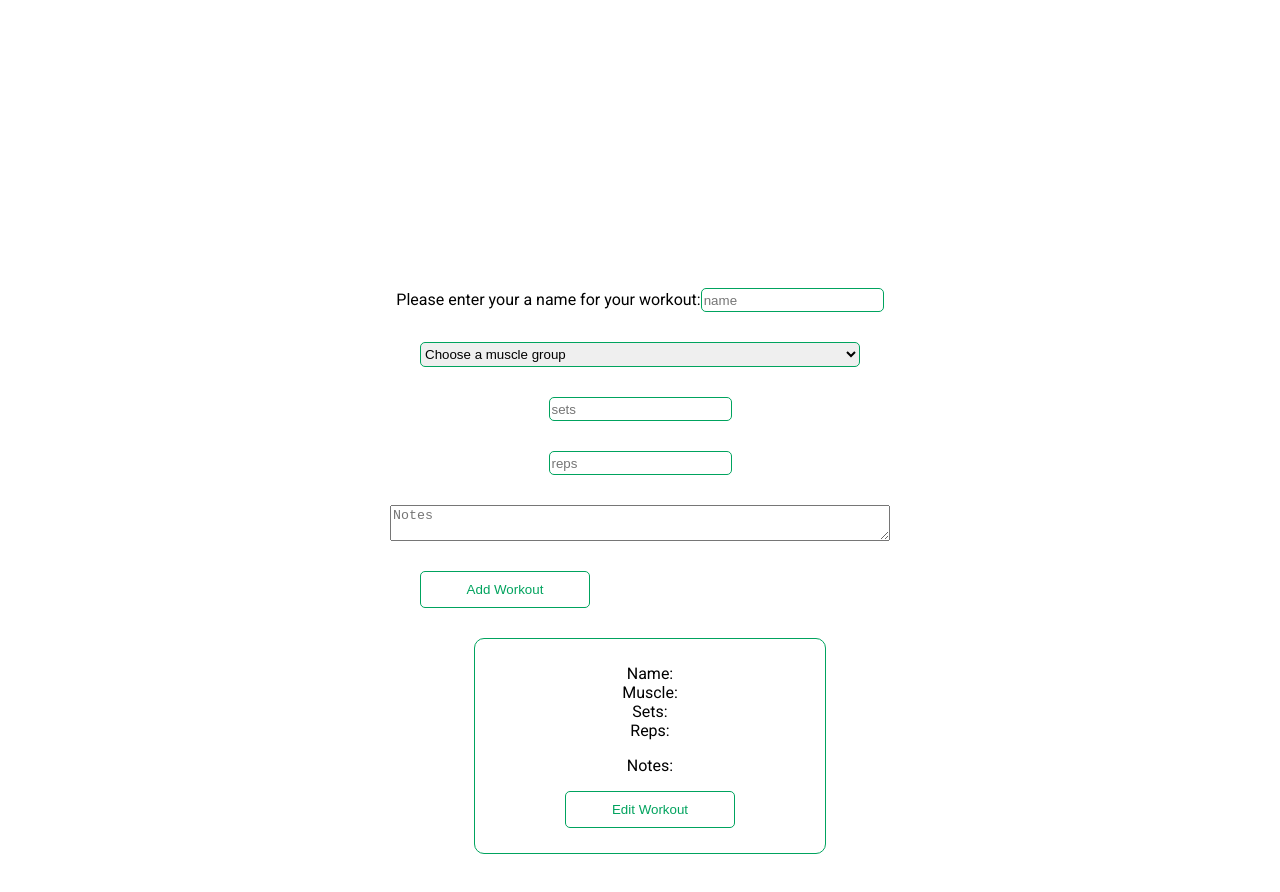
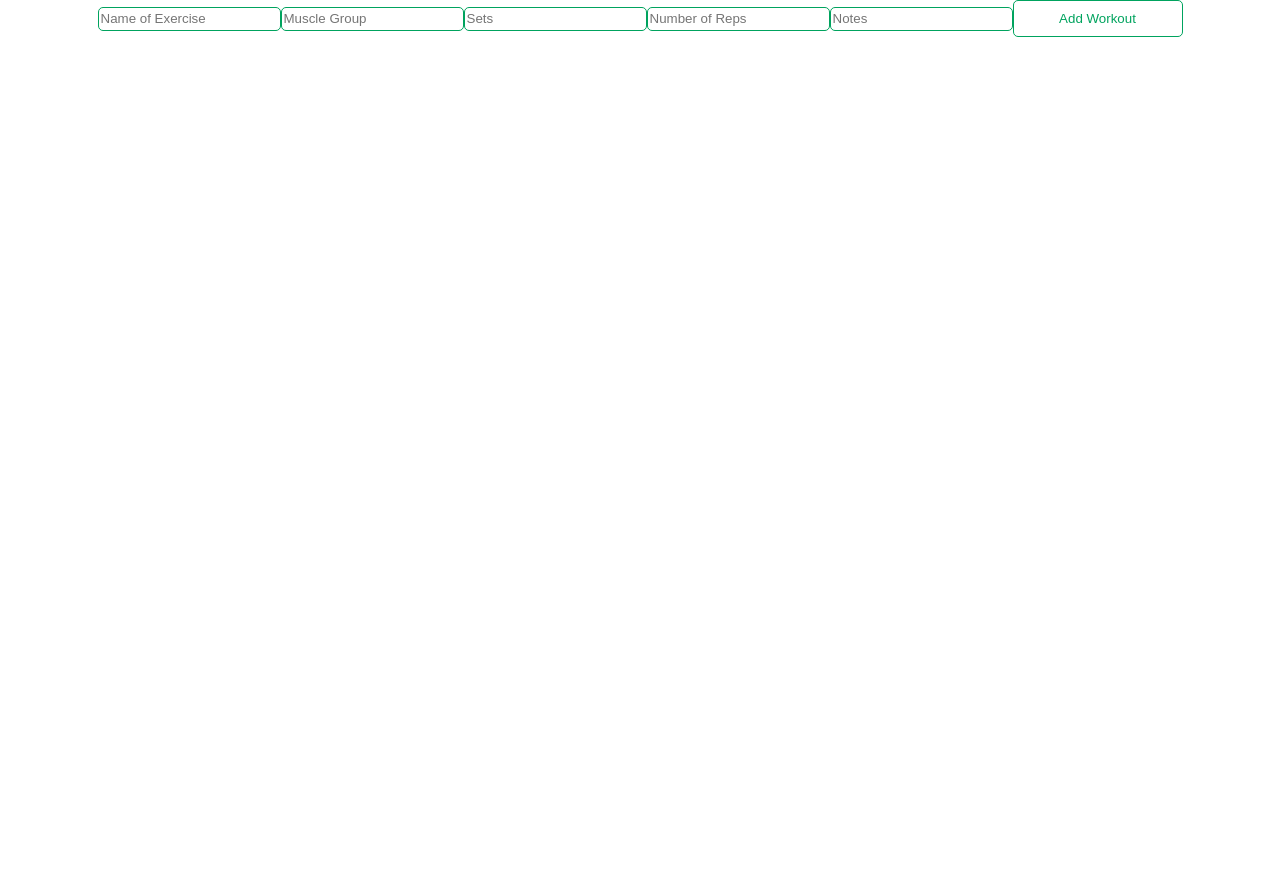
Before and after one commit to BuildWeek-WeightJournal/front-end, a React (Create React App) app in the folder front-end/: page /protected/add_workout in a window 1280 px wide. Shown: the top 892 px of the page. After the commit the page ends 800 px from the top, so only its background shows below. Built offline with nearby package versions, Linux system fonts and the light colour scheme; sample sign-in values are in the browser's storage.

Commit message:
Thursday

```diff
--- a/front-end/src/Components/SignUp.js
+++ b/front-end/src/Components/SignUp.js
@@ -1,6 +1,9 @@
 import React, { useState } from "react";
 import { axiosWithAuth } from "./utils/axiosWithAuth";
-import { Formik, Form, Field } from "formik";
+import { withFormik, Formik, Form, Field } from "formik";
+
+
+import * as Yup from "yup";
 
 const SignUp = props => {
   const [username, setUsername] = useState({
@@ -49,7 +52,7 @@ const SignUp = props => {
     if (username.username !== "" && password.password !== "") {
       setTimeout(() => {
         props.history.push("/login");
-      }, 400);
+      }, 1000);
     }
   };
 
@@ -105,4 +108,49 @@ const SignUp = props => {
   );
 };
 
-export default SignUp;
+const FormikUserForm = withFormik({
+  mapPropsToValues({ username, password }) {
+    return {
+      userName: username || "",
+      password: password || ""
+    };
+  },
+  validationSchema: Yup.object().shape({
+    username: Yup.string().required("User name is required"),
+    password: Yup.string()
+      .min(7, "Password must be 7 Characters")
+      .required("Pasword is required")
+  }),
+  handleSubmit(values, { resetForm, setErrors, setSubmitting, setStatus }) {
+    setTimeout(() => {
+      if (values.username === values.username) {
+        setErrors({ userName: "That user is already taken" });
+      } else {
+        resetForm();
+      }
+      setSubmitting(false);
+    }, 2000);
+
+    axiosWithAuth()
+      .post("/api/auth/register", values)
+      // axios
+      //   .post(
+      //     "https://weightliftingjournal-buildweek.herokuapp.com/api/auth/register",
+      //     values
+      //   )
+      .then(res => {
+        // console.log("Success", res);
+        setStatus(res.data.id);
+        resetForm();
+        console.log(res.data.id);
+      })
+      .catch(err => {
+        // console.log("The post requested: ", err.response);
+      });
+
+    console.log(values);
+  }
+})(SignUp);
+export default FormikUserForm;
+
+// export default SignUp;
--- a/front-end/src/Components/UserForm.js
+++ b/front-end/src/Components/UserForm.js
@@ -4,6 +4,7 @@ import { withFormik, Form, Field } from "formik";
 import * as Yup from "yup";
 import styled from "styled-components";
 import axios from "axios";
+import { axiosWithAuth } from "./utils/axiosWithAuth";
 
 const HeaderTwo = styled.h2`
   float: left;
@@ -43,12 +44,13 @@ const StyledLink = styled(Link)`
   color: whitesmoke;
 `;
 
-const UserForm = ({ values, errors, touched, isSubmitting, status }) => {
+const UserForm = ({ values, errors, touched, isSubmitting, status, props }) => {
   const [users, setUsers] = useState([]);
   useEffect(() => {
     // console.log("status has changed", status);
     status && setUsers(users => [...users, status]);
   }, [status]);
+
   return (
     <div>
       <HeaderTwo>WEIGHT-LIFTING-JOURNAL</HeaderTwo>
@@ -108,15 +110,19 @@ const FormikUserForm = withFormik({
       }
       setSubmitting(false);
     }, 2000);
-    axios
-      .post(
-        "https://weightliftingjournal-buildweek.herokuapp.com/api/users/",
-        values
-      )
+
+    axiosWithAuth()
+
+      axios
+        .post(
+          "https://weightliftingjournal-buildweek.herokuapp.com/api/auth/register",
+          values
+        )
       .then(res => {
         // console.log("Success", res);
         setStatus(res.data);
         resetForm();
+        console.log(res.data);
       })
       .catch(err => {
         // console.log("The post requested: ", err.response);
--- a/front-end/src/Components/workoutform.js
+++ b/front-end/src/Components/workoutform.js
@@ -1,151 +1,240 @@
-import React, { useState, useEffect } from "react";
+import React, { useState } from "react";
+import { connect } from "react-redux";
+import { postWorkout } from "..//actions/actions";
 
-// import anime from './anime-master/lib/anime.es.js';
+const WorkoutForm = props => {
+  const [workout, setWorkout] = useState({
+    workoutName: "",
+    muscle: "",
+    sets: "",
+    reps: "",
+    notes: ""
+  });
 
-import { withFormik, Form, Field } from "formik";
-import * as Yup from "yup";
-import axios from "axios";
-import {
-  Container,
-  Row,
-  Col,
-  Card,
-  CardTitle,
-  CardSubtitle,
-  CardText
-} from "reactstrap";
-import{
-  InputForm,
-  InputField,
-  Button,
-} from "./styles";
-import styled from "styled-components";
+  const handleChanges = e => {
+    setWorkout({
+      ...workout,
+      [e.target.name]: e.target.value,
 
+    })
+  }
 
-import NavBar from "./NavBar";
+  const handleSubmit = e => {
+    e.preventDefault();
+    props.postWorkout(workout);
+    setTimeout(() => {
+      props.history.push('/protected/my_workouts')
+    }, 1000)
+    setWorkout({
+      workoutName: "",
+      muscle: "",
+      sets: "",
+      reps: "",
+      notes: ""
+    })
+  }
 
-import SideDrawer from "./SideDrawer/SideDrawer";
-import BackDrop from "./BackDrop/BackDrop";
+  return (
+    <div>
+      <form onSubmit={handleSubmit}>
+      <input
+            type="text"
+            name="workoutName"
+            placeholder="Name of Exercise"
+            value={workout.name}
+            onChange={handleChanges}
+          />
+          <input
+            type="text"
+            name="muscle"
+            placeholder="Muscle Group"
+            value={workout.muscle}
+            onChange={handleChanges}
+          />
+          <input
+            type="number"
+            name="sets"
+            placeholder="Sets"
+            value={workout.sets}
+            onChange={handleChanges}
+          />
+          <input
+            type="number"
+            name="reps"
+            placeholder="Number of Reps"
+            value={workout.reps}
+            onChange={handleChanges}
+          />
+          <input
+            type="textarea"
+            name="notes"
+            placeholder="Notes"
+            value={workout.notes}
+            onChange={handleChanges}
+          />
 
-//Select button with query selector then use animejs library to add animation
-
-// var elements = document.querySelectorAll("button");
-// anime({
-//   targets: elements,
-//   translateX: 270
-// });
-
-const cardStyle={
-  margin: "auto",
-  padding: "25px",
-  width: "300px",
-  border: " 1px solid #00a35e",
-  borderradius: "1px",
-};
-const containerStyle={
-  display: "flex",
-  flexdirection: "row",
-  margin: "auto",
-  width: "1300px",
+          <button type="submit">Add Workout</button>
+      </form>
+    </div>
+  )
 };
 
-const WorkoutForm = ({ values, errors, touched, status }) => {
-const [workout, setWorkout] = useState([{}]);
-  useEffect(() => {
-    console.log("status has changed", status);
-    status && setWorkout(workout =>
-    [...workout, status])
-},[status]);
-    return(
-        <div className="workout-form">
-            <InputForm>
-                <label htmlFor="name">
-                    Please enter your a name for your workout:
-                <Field id ="name" type="text" name="name" placeholder="name"/>
-                {touched.name && errors.name && (
-            <p className="errors"> {errors.name} </p>
-          )}
-                </label>
-                <InputField className="muscle" as="select" name="muscle">
-                    <option>Choose a muscle group</option>
-                    <option value="Chest">Chest</option>
-                    <option value="Biceps">Biceps</option>
-                    <option value="Triceps">Triceps</option>
-                    <option value="Trapezius">Trapezius</option>
-                    <option value="Deltoids">Deltoids</option>
-                    <option value="Shoulders">Shoulders</option>
-                    <option value="Abdominals">Abdominals</option>
-                    <option value="Gluteals">Gluteals</option>
-                    <option value="Thighs">Thighs</option>
-                    <option value="Calves">Calves</option>
-                </InputField>
-                <label htmlFor="sets">
-                <Field id ="sets" type="text" name="sets" placeholder="sets"/>
-                {touched.sets && errors.sets && (
-            <p className="errors"> {errors.sets} </p>
-          )}
-                </label>
-                <label htmlFor="reps">
-                <InputField id ="reps" type="text" name="reps" placeholder="reps"/>
-                {touched.reps && errors.reps && (
-            <p className="errors"> {errors.reps} </p>
-          )}
-                </label>
-                <Field as="textarea" type="text" name="notes" placeholder="Notes" />
-                <Button type="submit">Add Workout</Button>
-            </InputForm>
-    <Container>
-    <Row>
-    <Col xs="12" sm="6" md="4" xl="3" style={containerStyle}>
-  {workout.map(props => (
-      <Card style={cardStyle} key={props.id}>
-        <CardTitle>Name: {props.name}</CardTitle>
-        <CardSubtitle>Muscle: {props.muscle}</CardSubtitle>
-        <CardSubtitle>Sets: {props.sets}</CardSubtitle>
-        <CardSubtitle>Reps: {props.reps}</CardSubtitle>
-        <CardText >Notes: {props.notes}</CardText>
-        <button> Edit Workout</button>
-	   </Card>
-	))}
-    </Col>
-  </Row>
-  </Container>
-        </div>
-    )
-};
+const mapStateToProps = state => {
+  return {
 
-const FormikWorkoutForm = withFormik({
-  mapPropsToValues({ name, muscle, sets, reps, notes }) {
-    return {
-      name: name || "",
-      muscle: muscle || "",
-      sets: sets || "",
-      reps: reps || "",
-      notes: notes || ""
-    };
-  },
-  validationSchema: Yup.object().shape({
-    workoutName: Yup.string().required("Name is required!"),
-    muscle: Yup.string().required(),
-    sets: Yup.string().required(),
-    reps: Yup.string().required()
-  }),
+  }
+}
 
-  handleSubmit(values, { setStatus, resetForm }) {
-    console.log("submitting", values);
+export default connect(mapStateToProps, { postWorkout })(WorkoutForm);
 
-    axios
-      .post("https://reqres.in/api/users/", values)
-      .then(res => {
-        console.log("success", res);
-        setStatus(res.data);
-        resetForm();
-      })
-      .catch(err => console.log(err.response));
-  }
-})(WorkoutForm);
+// import React, { useState, useEffect } from "react";
 
-const mapStateToProps = state => {
-  return {};
-};
-export default FormikWorkoutForm;
+// // import anime from './anime-master/lib/anime.es.js';
+
+// import { withFormik, Form, Field } from "formik";
+// import * as Yup from "yup";
+// import axios from "axios";
+// import {
+//   Container,
+//   Row,
+//   Col,
+//   Card,
+//   CardTitle,
+//   CardSubtitle,
+//   CardText
+// } from "reactstrap";
+// import{
+//   InputForm,
+//   InputField,
+//   Button,
+// } from "./styles";
+// import styled from "styled-components";
+
+// import NavBar from "./NavBar";
+
+// import SideDrawer from "./SideDrawer/SideDrawer";
+// import BackDrop from "./BackDrop/BackDrop";
+
+// //Select button with query selector then use animejs library to add animation
+
+// // var elements = document.querySelectorAll("button");
+// // anime({
+// //   targets: elements,
+// //   translateX: 270
+// // });
+
+// const cardStyle={
+//   margin: "auto",
+//   padding: "25px",
+//   width: "300px",
+//   border: " 1px solid #00a35e",
+//   borderradius: "1px",
+// };
+// const containerStyle={
+//   display: "flex",
+//   flexdirection: "row",
+//   margin: "auto",
+//   width: "1300px",
+// };
+
+// const WorkoutForm = ({ values, errors, touched, status, props }) => {
+// const [workout, setWorkout] = useState([{}]);
+//   useEffect(() => {
+//     console.log("status has changed", status);
+//     status && setWorkout(workout =>
+//     [...workout, status])
+// },[status]);
+//     return(
+//         <div className="workout-form">
+//             <InputForm>
+//                 <label htmlFor="name">
+//                     Please enter your a name for your workout:
+//                 <Field id ="name" type="text" name="name" placeholder="name"/>
+//                 {touched.name && errors.name && (
+//             <p className="errors"> {errors.name} </p>
+//           )}
+//                 </label>
+//                 <InputField className="muscle" as="select" name="muscle">
+//                     <option>Choose a muscle group</option>
+//                     <option value="Chest">Chest</option>
+//                     <option value="Biceps">Biceps</option>
+//                     <option value="Triceps">Triceps</option>
+//                     <option value="Trapezius">Trapezius</option>
+//                     <option value="Deltoids">Deltoids</option>
+//                     <option value="Shoulders">Shoulders</option>
+//                     <option value="Abdominals">Abdominals</option>
+//                     <option value="Gluteals">Gluteals</option>
+//                     <option value="Thighs">Thighs</option>
+//                     <option value="Calves">Calves</option>
+//                 </InputField>
+//                 <label htmlFor="sets">
+//                 <Field id ="sets" type="text" name="sets" placeholder="sets"/>
+//                 {touched.sets && errors.sets && (
+//             <p className="errors"> {errors.sets} </p>
+//           )}
+//                 </label>
+//                 <label htmlFor="reps">
+//                 <InputField id ="reps" type="text" name="reps" placeholder="reps"/>
+//                 {touched.reps && errors.reps && (
+//             <p className="errors"> {errors.reps} </p>
+//           )}
+//                 </label>
+//                 <Field as="textarea" type="text" name="notes" placeholder="Notes" />
+//                 <Button type="submit">Add Workout</Button>
+//             </InputForm>
+//     <Container>
+//     <Row>
+//     <Col xs="12" sm="6" md="4" xl="3" style={containerStyle}>
+//   {workout.map(props => (
+//       <Card style={cardStyle} key={props.id}>
+//         <CardTitle>Name: {props.name}</CardTitle>
+//         <CardSubtitle>Muscle: {props.muscle}</CardSubtitle>
+//         <CardSubtitle>Sets: {props.sets}</CardSubtitle>
+//         <CardSubtitle>Reps: {props.reps}</CardSubtitle>
+//         <CardText >Notes: {props.notes}</CardText>
+//         <button> Edit Workout</button>
+// 	   </Card>
+// 	))}
+//     </Col>
+//   </Row>
+//   </Container>
+//         </div>
+//     )
+// };
+
+// const FormikWorkoutForm = withFormik({
+//   mapPropsToValues({ name, muscle, sets, reps, notes }) {
+//     return {
+//       name: name || "",
+//       muscle: muscle || "",
+//       sets: sets || "",
+//       reps: reps || "",
+//       notes: notes || ""
+//     };
+//   },
+//   validationSchema: Yup.object().shape({
+//     workoutName: Yup.string().required("Name is required!"),
+//     muscle: Yup.string().required(),
+//     sets: Yup.string().required(),
+//     reps: Yup.string().required()
+//   }),
+
+//   handleSubmit(values, { setStatus, resetForm }) {
+//     console.log("submitting", values);
+
+//     axios
+//       .post("https://reqres.in/api/users/", values)
+//       // .post(`http://weightliftingjournal-buildweek.herokuapp.com/api/workouts/:userId`)
+//       .then(res => {
+//         console.log("success", res);
+//         setStatus(res.data);
+//         resetForm();
+//       })
+//       .catch(err => console.log(err.response));
+//   }
+// })(WorkoutForm);
+
+// const mapStateToProps = state => {
+//   return {};
+// };
+// export default FormikWorkoutForm;
```
Also changed, not shown: front-end/src/Components/Workouts.js (+74 -4 lines), front-end/src/actions/actions.js (+12 -4 lines).
